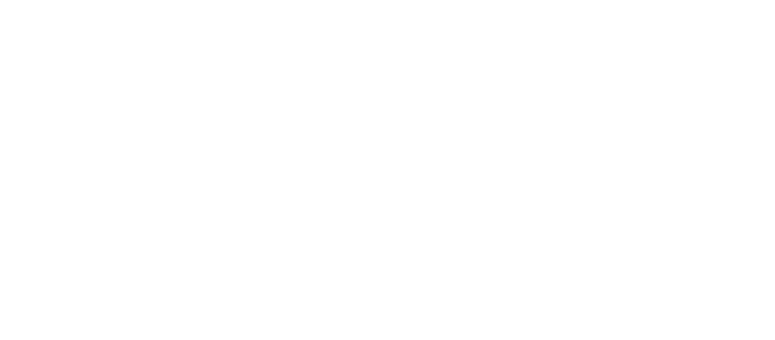
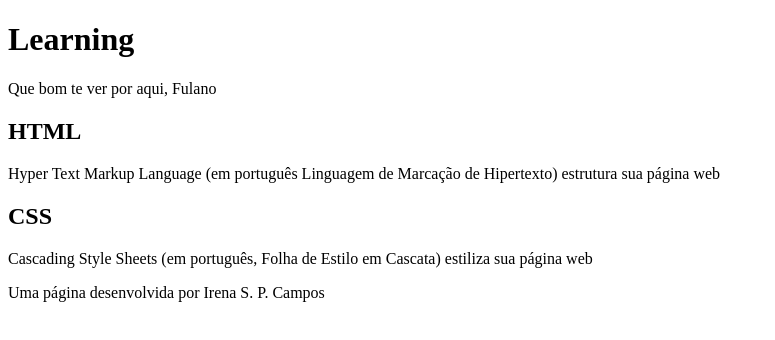
Before and after one commit to ProfIrena/Learning, a plain HTML site: page index.html in a window 1280 px wide. Shown: the whole page, without its empty margins (0-775 px from the left). Drawn offline with Linux system fonts and the light colour scheme.

Commit message:
Página web HTML

```diff
--- a/index.html
+++ b/index.html
@@ -6,6 +6,25 @@
     <title>learning</title>
 </head>
 <body>
+    <header>
+        <h1>Learning</h1>
+        <p>Que bom te ver por aqui, Fulano</p>
+
+    </header>
+
+    <section>
+        <h2>HTML</h2>
+        <P>Hyper Text Markup Language (em português Linguagem de Marcação de Hipertexto) estrutura sua página web</P>
+
+        <h2>CSS</h2>
+        <p>Cascading Style Sheets (em português, Folha de Estilo em Cascata) estiliza sua página web</p>
+
+    </section>
+
+    <footer>
+        <p>Uma página desenvolvida por Irena S. P. Campos</p>
+
+    </footer>
 
 </body>
 </html>
```
